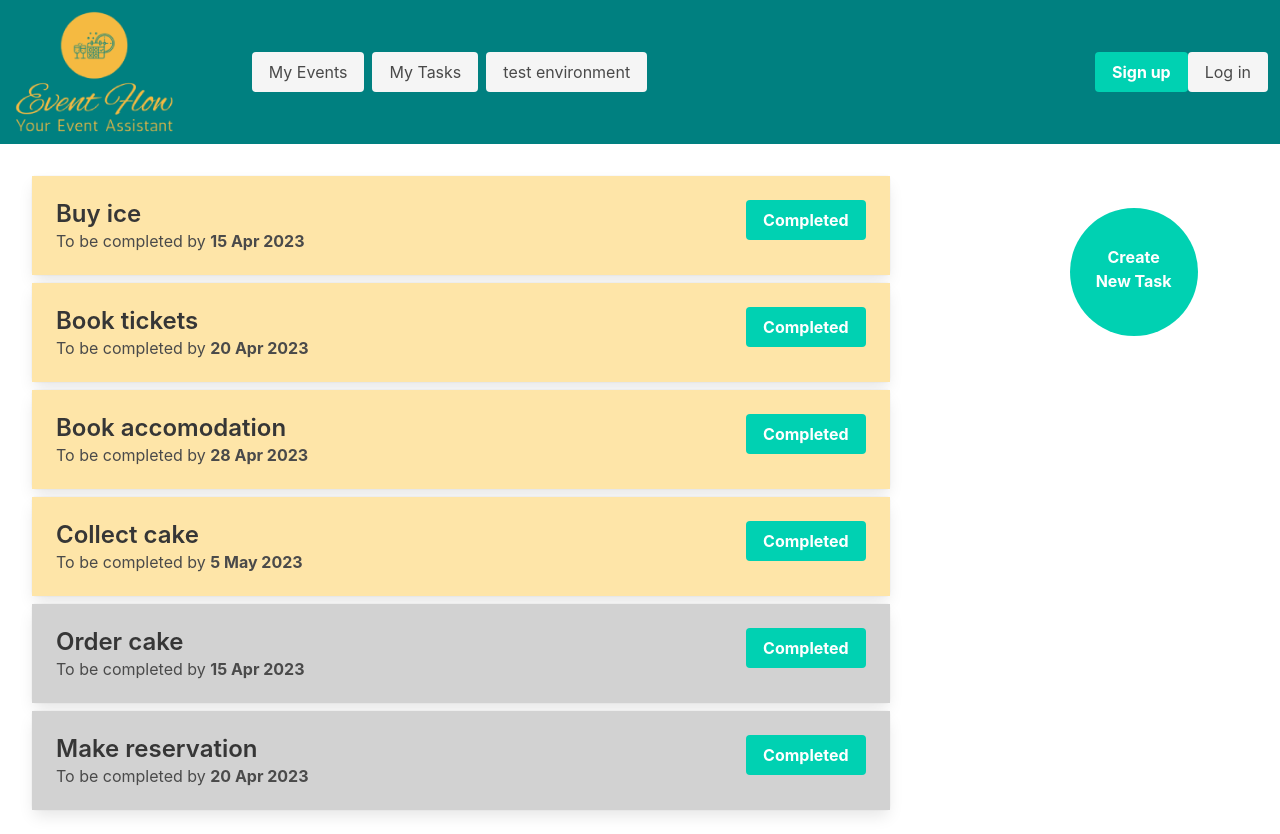
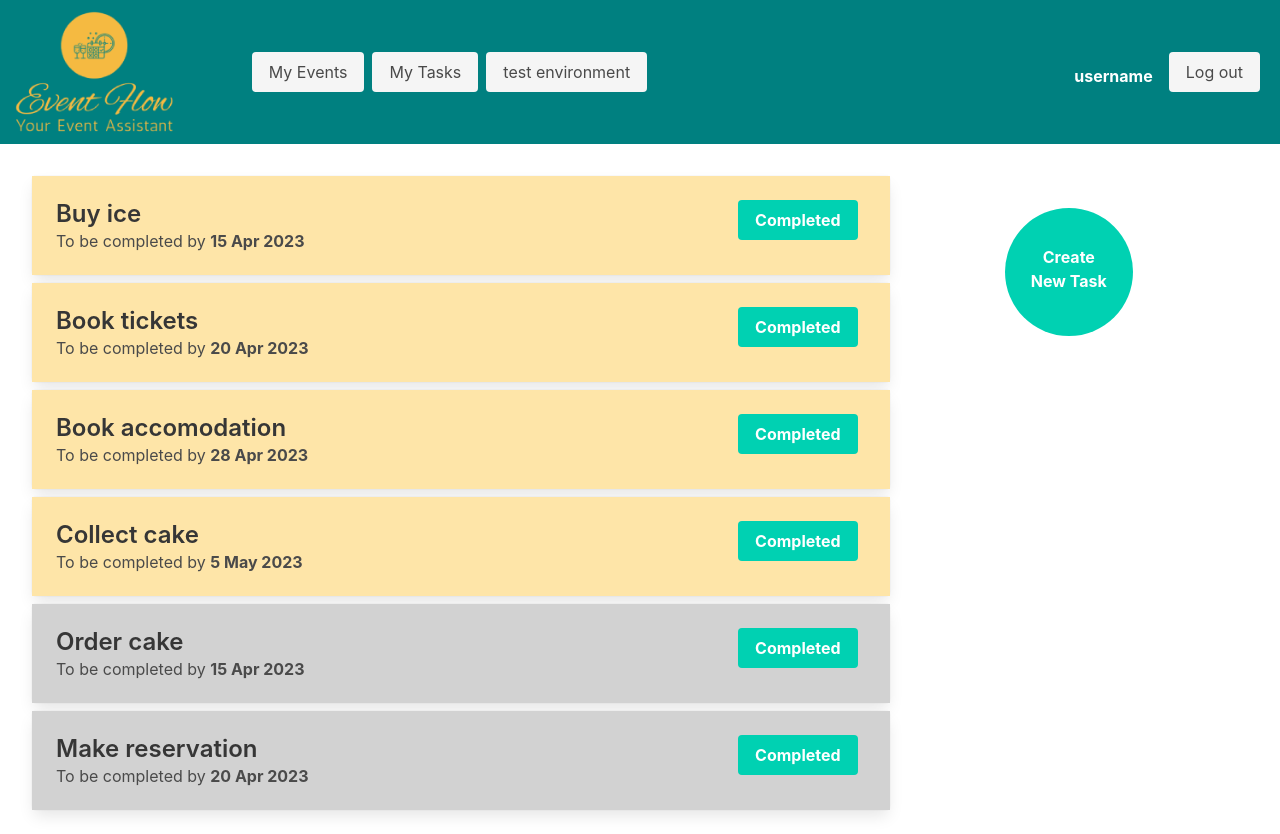
Before and after one commit to shaimaaGhamry/Event-Flow, a React (Create React App) app in the folder client/: page /mytasks in a window 1280 px wide. Built offline with nearby package versions, Linux system fonts and the light colour scheme; what bulma-calendar would draw is missing.

Commit message:
some formatting and conditional tags

```diff
--- a/client/src/components/NavBar.js
+++ b/client/src/components/NavBar.js
@@ -2,51 +2,59 @@ import React from 'react';
 
 import { Link } from "react-router-dom";
 
+const isLoggedIn = true;
 
 function NavTabs({ currentPage, handlePageChange }) {
     return (
-        <nav class="navbar" role="navigation" aria-label="main navigation" >
-            <div class="navbar-brand">
-                <a class="navbar-item" href="./">
-                    <img src="./logo192.png" class="nav-logo"></img>
+        <nav className="navbar" role="navigation" aria-label="main navigation" >
+            <div className="navbar-brand">
+                <a className="navbar-item" href="./">
+                    <img src="./logo192.png" className="nav-logo"></img>
                 </a>
 
-                <a role="button" class="navbar-burger" aria-label="menu" aria-expanded="false" data-target="navbarBasicExample">
+                <a role="button" className="navbar-burger" aria-label="menu" aria-expanded="false" data-target="navbarBasicExample">
                     <span aria-hidden="true"></span>
                     <span aria-hidden="true"></span>
                     <span aria-hidden="true"></span>
                 </a>
             </div>
 
-            <div class="space-nav">&nbsp;</div>
+            <div className="space-nav">&nbsp;</div>
 
-            <div id="navbarBasicExample" class="navbar-menu">
-                <div class="navbar-start">
-                    <div class="buttons">
-                        <a class="button is-light" href="./myevents">
+            <div id="navbarBasicExample" className="navbar-menu">
+                <div className="navbar-start">
+                    <div className="buttons">
+                        <a className="button is-light" href="./myevents">
                             My Events
                         </a>
-                        <a class="button is-light" href="./mytasks">
+                        <a className="button is-light" href="./mytasks">
                             My Tasks
                         </a>
-                        <a class="button is-light" href="./testing">
+                        <a className="button is-light" href="./testing">
                             test environment
                         </a>
                     </div>
                 </div>
 
-                <div class="navbar-end">
-                    <div class="navbar-item">
-                        <div class="buttons">
+                <div className="navbar-end">
+                    <div className="navbar-item">
+                        {isLoggedIn
+                            ? <div className="buttons">
+                                <span className='username'>username</span>
+                                <a className="button is-light">Log out</a>
+                            </div>
+                            : <div className="buttons">
                                 <Link to='/SignUp'>
-                                <a class="button is-primary">
+                                    <a className="button is-primary">
                                         <strong>Sign up</strong>
                                     </a>
                                 </Link>
                                 <Link to='/LoginForm'>
-                               <a class="button is-light">Log in</a>
+                                    <a className="button is-light">Log in</a>
                                 </Link>
                             </div>
+                        }
+
                     </div>
                 </div>
             </div>
--- a/client/src/index.css
+++ b/client/src/index.css
@@ -138,3 +138,13 @@ details > summary::marker {
   font-weight: bold;
   border-radius: 10vh;
 }
+
+.buttons a {
+  margin-right: 0.5rem;
+}
+
+.username {
+  font-weight: bold;
+  color: var(--is-light);
+  margin-right: 1rem;
+}
--- a/client/src/routes/Home.js
+++ b/client/src/routes/Home.js
@@ -16,7 +16,7 @@ const Home = () => {
         </div>
       </div>
       <div className="actions">
-          <a className="div-button" href="createeventlink">
+          <a className="div-button" href="/CreateEvent">
         <div className="create-button">
             <p>Create</p>
             <p>New Event</p>
--- a/client/src/routes/MyEvents.js
+++ b/client/src/routes/MyEvents.js
@@ -31,16 +31,14 @@ const MyEvents = () => {
           {expiredEvents.map((app) => <App type={app.type} title={app.title} owner={app.owner} sdate={app.sdate} edate={app.edate} scope="expired" />)}
         </div>
       </div>
-      <Link to='/CreateEvent'>
         <div className="actions">
-          <a className="div-button">
+          <a className="div-button" href="/CreateEvent">
             <div className="create-button">
               <p>Create</p>
               <p>New Event</p>
             </div>
           </a>
         </div>
-      </Link>
     </div>
   );
 }
--- a/client/src/routes/MyTasks.js
+++ b/client/src/routes/MyTasks.js
@@ -21,16 +21,14 @@ const MyTasks = () => {
           {completedTasks.map((app) => <App description={app.description} event={app.event} title={app.title} owner={app.owner} date={app.date} completed={app.completed} id={app.id} />)}
         </div>
       </div>
-      <Link to='/CreateTask'>
         <div className="actions">
-          <a className="div-button">
+          <a className="div-button" href="/CreateEvent">
             <div className="create-button">
               <p>Create</p>
               <p>New Task</p>
             </div>
           </a>
         </div>
-      </Link>
     </div>
   );
 }
```
Also changed, not shown: 1 other file (tests, documents, lock files or other folders). Lines whose indentation alone changed are shown as unchanged.
